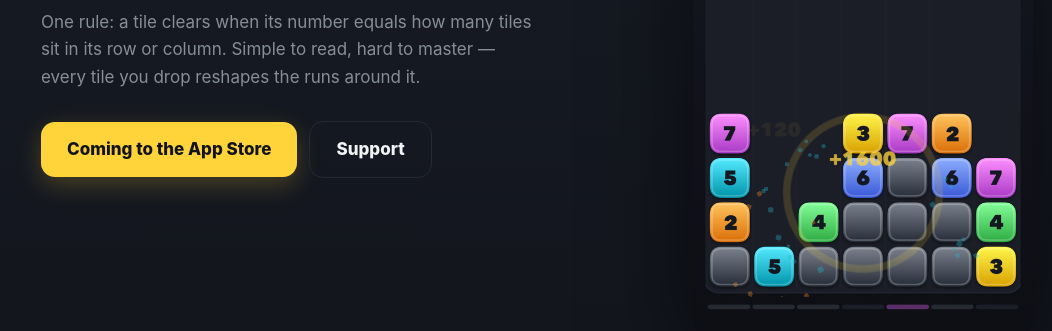
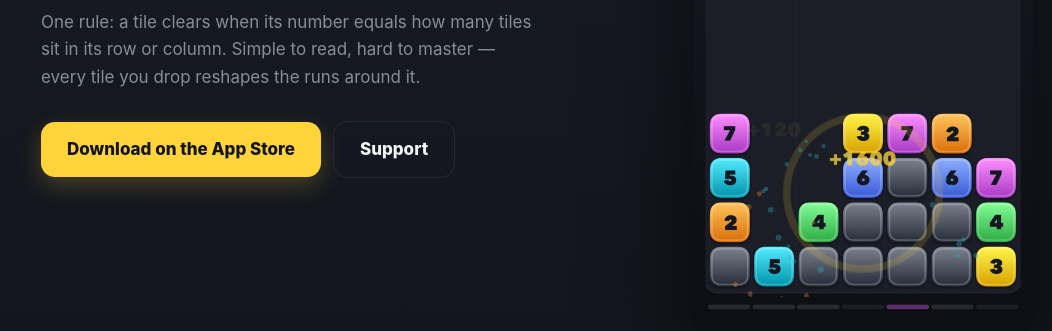
Before and after one commit to sunimori/countdrop-site, a plain HTML site: page index.html in a window 1280 px wide. Shown: the part 469-800 px from the top of the page, without its empty margins (103-1155 px from the left). Drawn offline with Linux system fonts and the light colour scheme.

Commit message:
Launch: link the App Store and open the landing page to search
Countdrop is live, so the hero button is a real link rather than a
disabled "Coming to the App Store" label, and the two things that kept
the site out of search are gone: robots.txt and the noindex tag on
index.html.

support/, privacy/ and race/ keep their noindex. They are utility pages
people arrive at by link, and indexing them only competes with the
landing page.

Co-Authored-By: Claude Opus 5 <noreply@anthropic.com>

```diff
--- a/index.html
+++ b/index.html
@@ -2,10 +2,6 @@
 <html lang="en">
 <head>
 <meta charset="utf-8">
-<!-- ⚠️ AT LAUNCH: delete this line and robots.txt. This is the marketing page;
-     leaving it here means countdrop.com is never indexed at all. The two
-     utility pages keep their noindex on purpose. -->
-<meta name="robots" content="noindex, nofollow">
 <meta name="viewport" content="width=device-width, initial-scale=1">
 <title>Countdrop — a number puzzle that cascades</title>
 <meta name="description" content="Drop a tile. Match the count. Watch it cascade. One board a day, the same for everyone. Free, no ads, no in-app purchases.">
@@ -91,7 +87,7 @@
         sit in its row or column. Simple to read, hard to master — every tile you
         drop reshapes the runs around it.</p>
       <div class="badges">
-        <span class="btn" aria-disabled="true">Coming to the App Store</span>
+        <a class="btn" href="https://apps.apple.com/app/id6799628531">Download on the App Store</a>
         <a class="btn ghost" href="support/index.html">Support</a>
       </div>
     </div>
```
Also changed, not shown: robots.txt (deleted), 1 other file.
